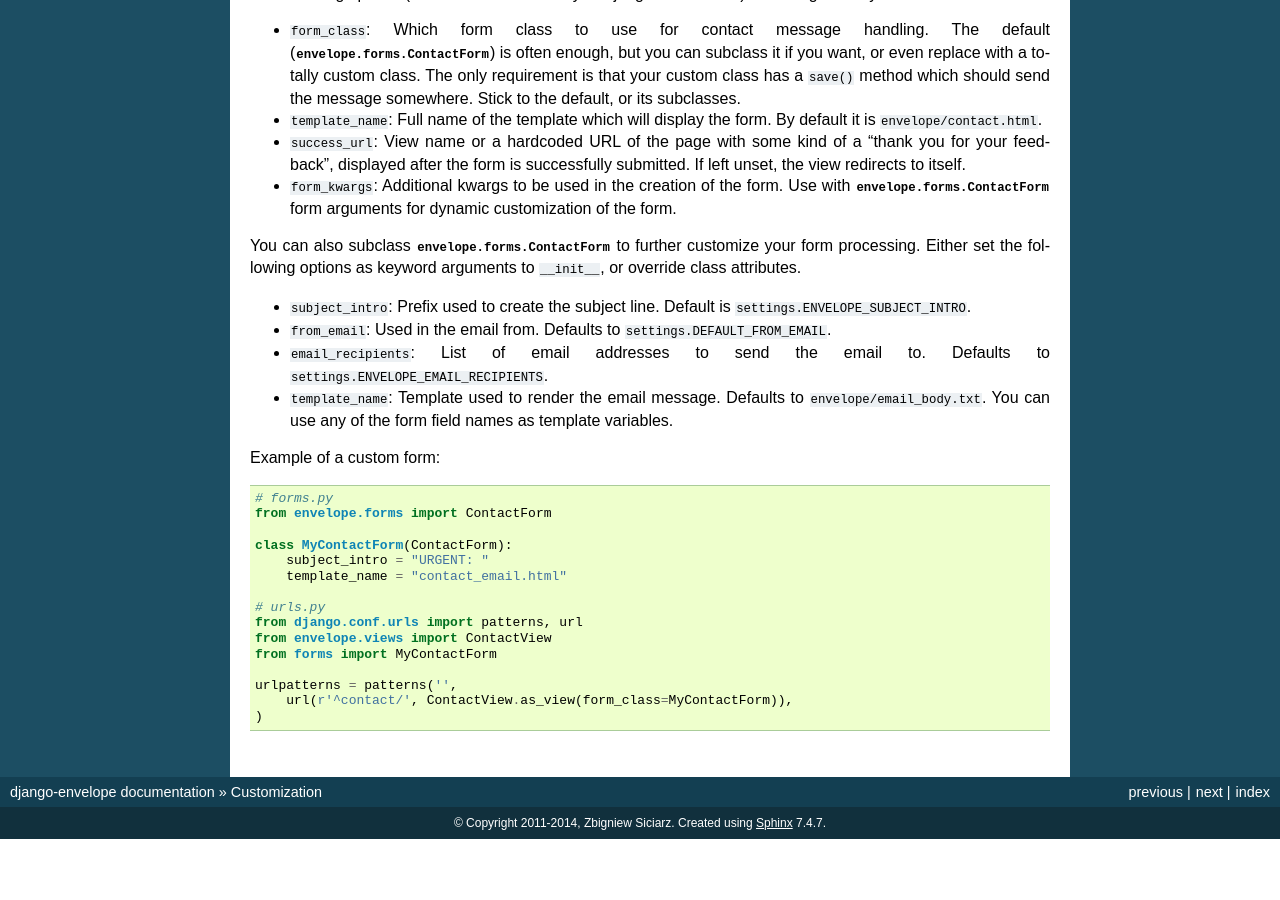
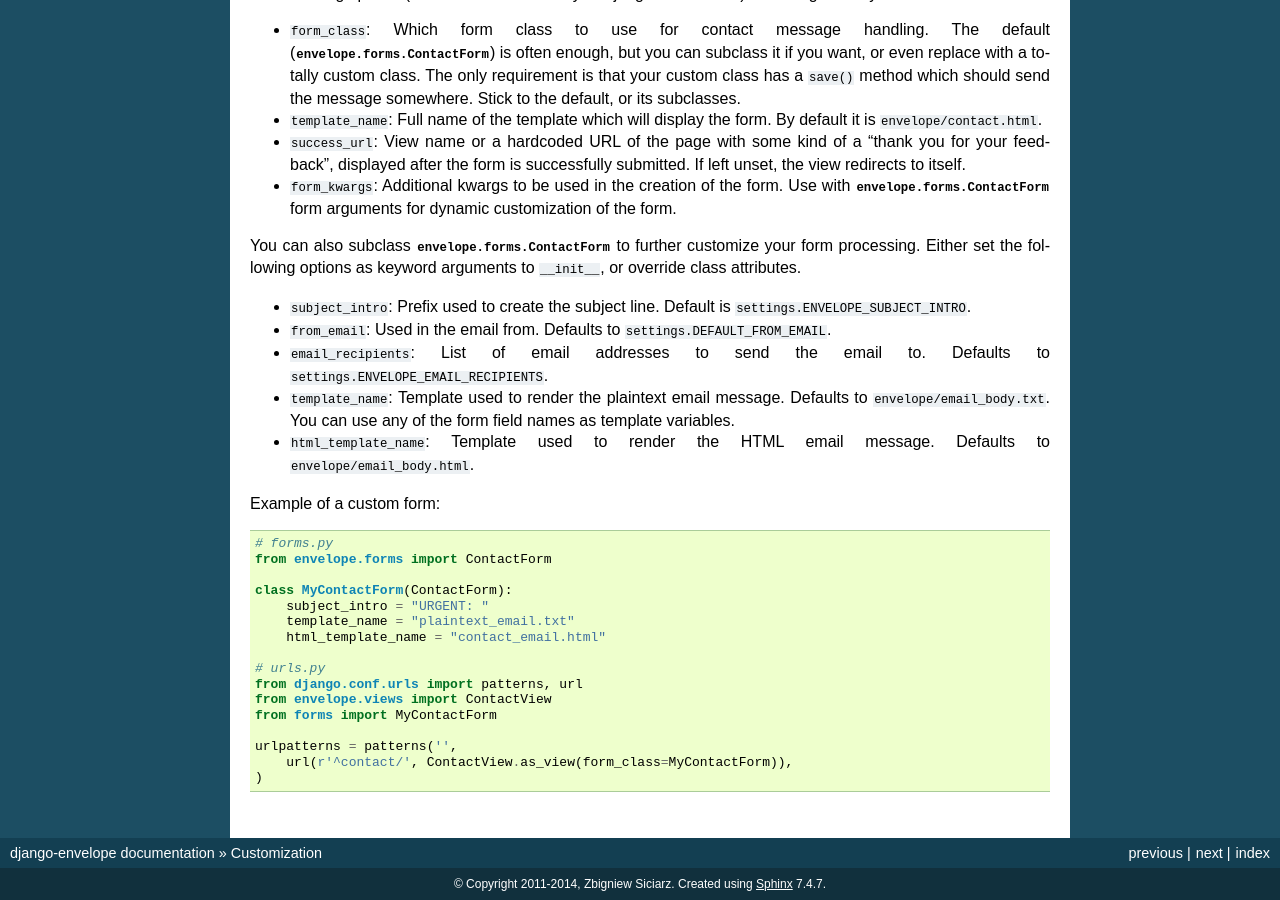
Before and after one commit to zsiciarz/django-envelope, a Sphinx documentation site: the page built from docs/customization.rst, in a window 1280 px wide and 900 px high, scrolled down 951 px. Built offline with Sphinx 7.4.7, drawn with Linux system fonts in a browser that asks for light colours; before the commit the page ends 1790 px from its top, so only the background shows below that.

Commit message:
Fixed customization docs.

```diff
--- a/docs/customization.rst
+++ b/docs/customization.rst
@@ -81,7 +81,9 @@ your form processing. Either set the following options as keyword arguments to
 
 * ``email_recipients``: List of email addresses to send the email to. Defaults to ``settings.ENVELOPE_EMAIL_RECIPIENTS``.
 
-* ``template_name``: Template used to render the email message. Defaults to ``envelope/email_body.txt``. You can use any of the form field names as template variables.
+* ``template_name``: Template used to render the plaintext email message. Defaults to ``envelope/email_body.txt``. You can use any of the form field names as template variables.
+
+* ``html_template_name``: Template used to render the HTML email message. Defaults to ``envelope/email_body.html``.
 
 Example of a custom form::
 
@@ -90,7 +92,8 @@ Example of a custom form::
 
     class MyContactForm(ContactForm):
         subject_intro = "URGENT: "
-        template_name = "contact_email.html"
+        template_name = "plaintext_email.txt"
+        html_template_name = "contact_email.html"
 
     # urls.py
     from django.conf.urls import patterns, url
```
